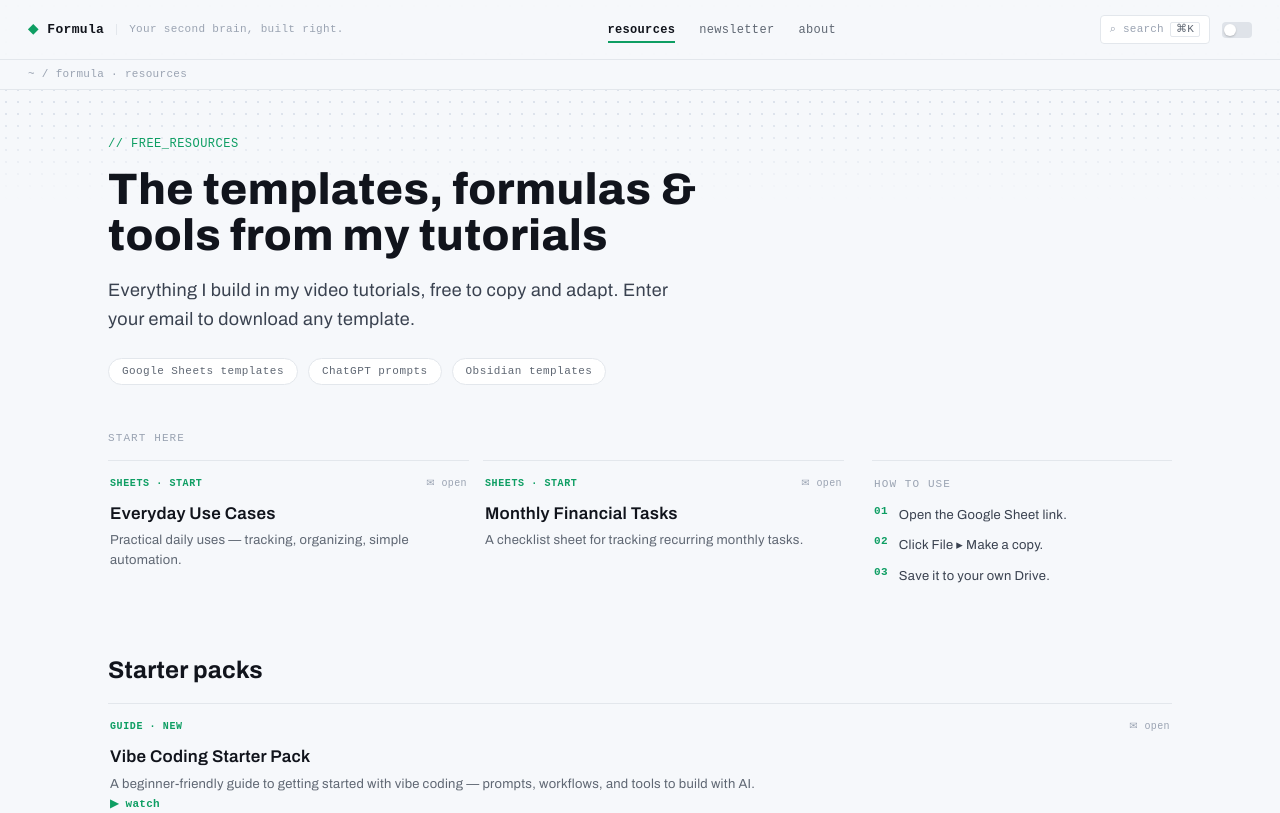
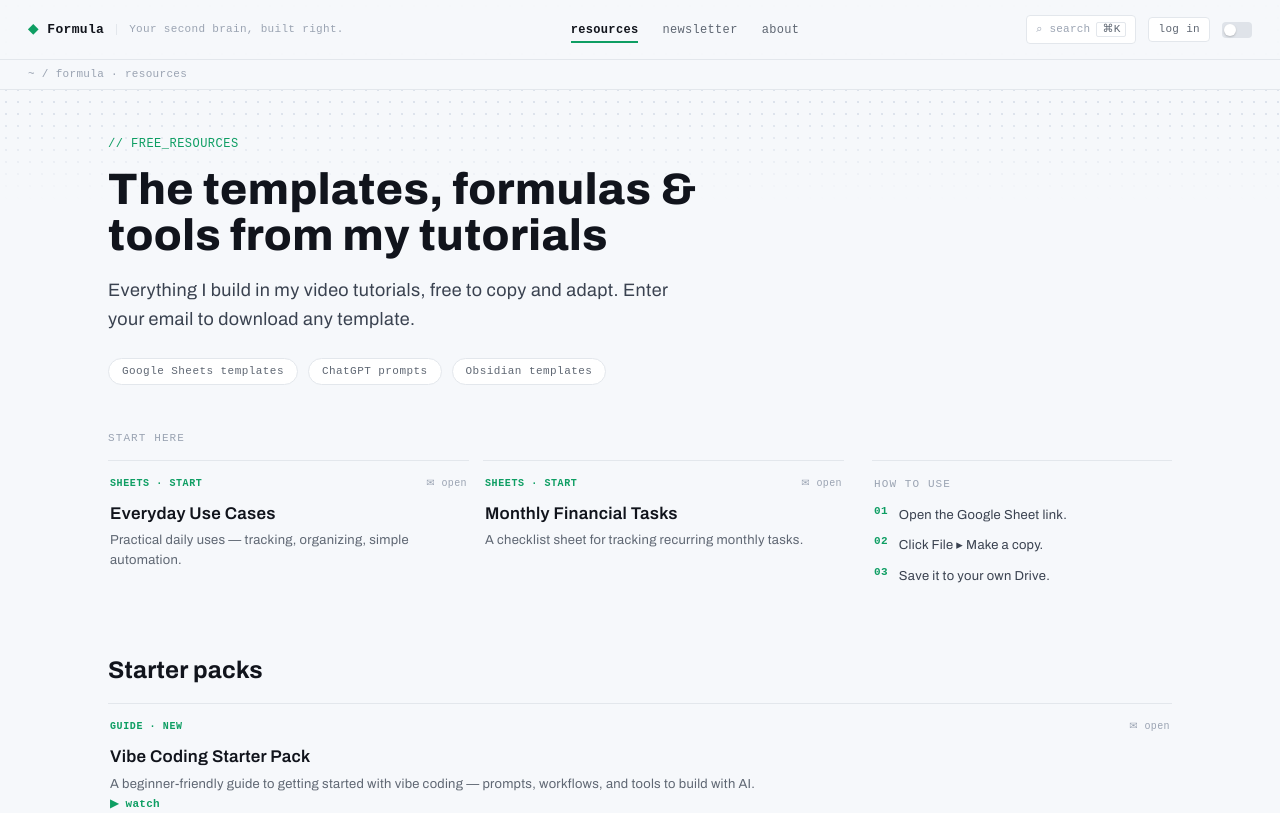
Before and after one commit to zzhenia/formula-commons, a plain HTML site: page index.html in a window 1280 px wide. Shown: the top 813 px of the page. Drawn offline with Linux system fonts and the light colour scheme; a web font is replaced by a local one.

Commit message:
Header: log in link to ytautopilot.formulacommons.com on every page
Co-Authored-By: Claude Fable 5.1 <noreply@anthropic.com>

```diff
--- a/index.html
+++ b/index.html
@@ -33,6 +33,7 @@
     </nav>
     <div class="header-right">
       <span class="search-pill">&#8981; search <kbd>&#8984;K</kbd></span>
+      <a class="login-link" href="https://ytautopilot.formulacommons.com" title="YT Autopilot">log in</a>
       <button class="theme-toggle" id="theme-toggle" aria-label="Toggle theme">
         <span class="knob"></span>
       </button>
--- a/smks/smks.css
+++ b/smks/smks.css
@@ -110,3 +110,16 @@ section{padding:44px 0 0}
 .toast.show{opacity:1;transform:translateX(-50%) translateY(0)}
 @media(max-width:480px){.nav{gap:12px}.nav a{font-size:11px}}
 @media(max-width:760px){.getneed{grid-template-columns:1fr!important;gap:32px!important}}
+
+/* Log in → YT Autopilot */
+.login-link {
+  font: 400 11px/1 'Spline Sans Mono', monospace;
+  color: var(--mut);
+  text-decoration: none;
+  border: 1px solid var(--cardb);
+  border-radius: 4px;
+  padding: 6px 9px;
+  background: var(--card);
+  transition: color .15s ease, border-color .2s ease;
+}
+.login-link:hover { color: var(--ac); border-color: var(--ac); }
--- a/style.css
+++ b/style.css
@@ -914,3 +914,16 @@ pre.formula-code {
   .site-header { padding: 12px 16px; }
   .breadcrumb { padding: 9px 16px; }
 }
+
+/* Log in → YT Autopilot */
+.login-link {
+  font: 400 11px/1 'Spline Sans Mono', monospace;
+  color: var(--mut);
+  text-decoration: none;
+  border: 1px solid var(--cardb);
+  border-radius: 4px;
+  padding: 6px 9px;
+  background: var(--card);
+  transition: color .15s ease, border-color .2s ease;
+}
+.login-link:hover { color: var(--ac); border-color: var(--ac); }
```
Also changed, not shown: about/index.html (+1 -0 lines), newsletter/index.html (+1 -0 lines), privacy/index.html (+1 -0 lines), smks/index.html (+1 -0 lines), terms/index.html (+1 -0 lines).
